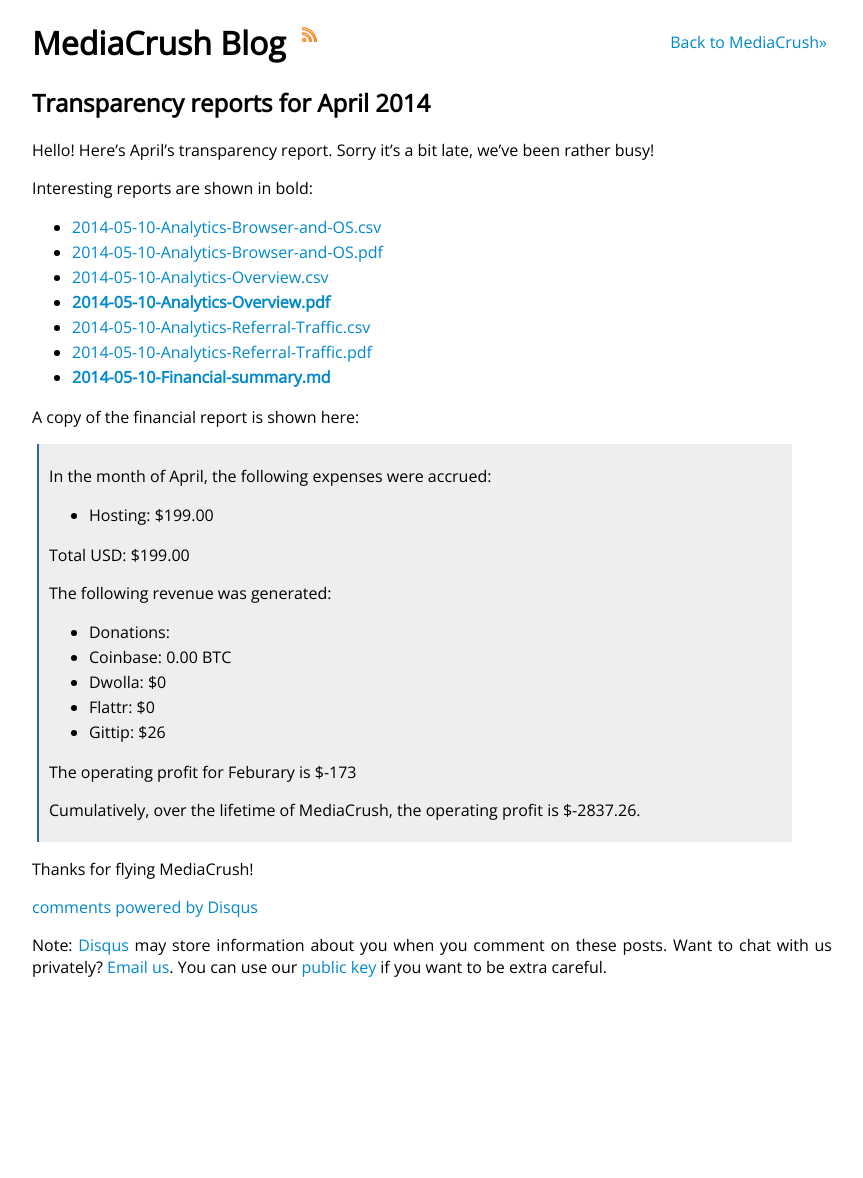
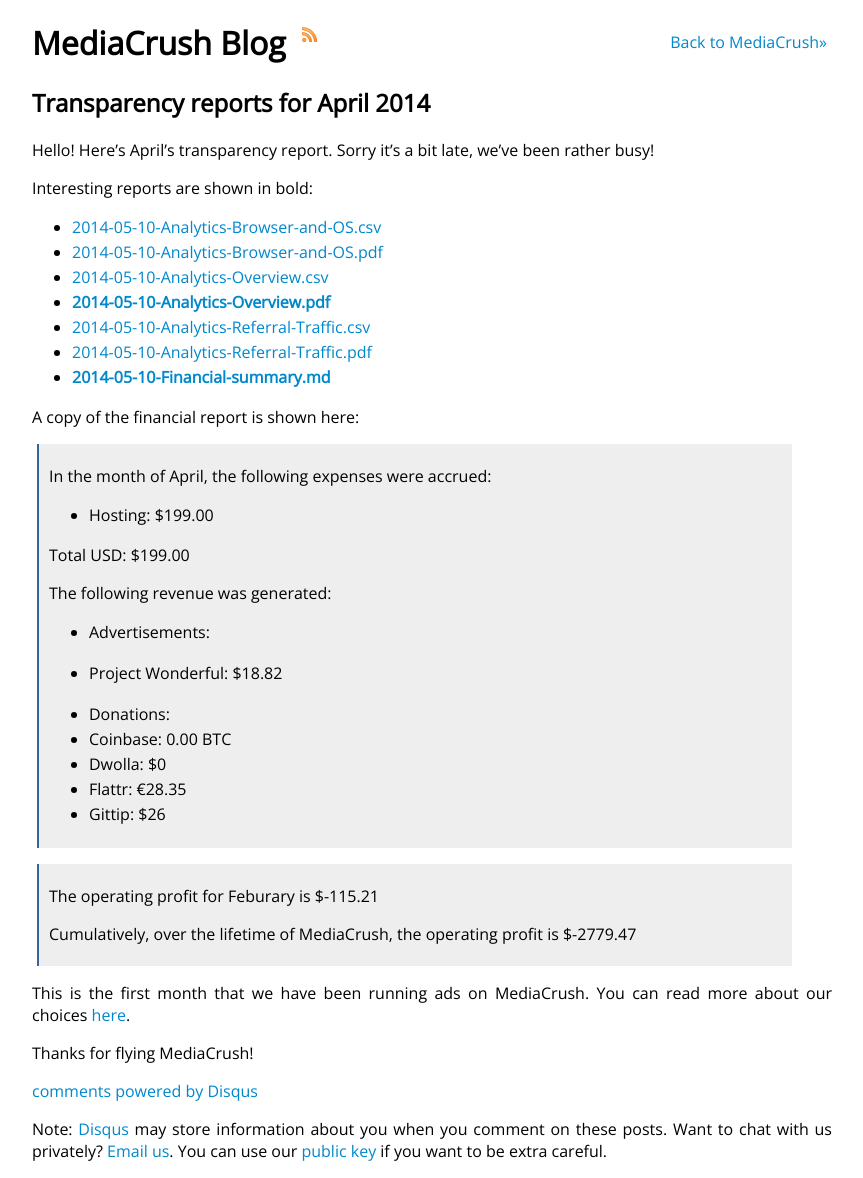
Before and after one commit to MediaCrush/mediacrush.github.io, a Jekyll site: the page built from _posts/2014-05-10-Transparency-reports.md, in a window 1280 px wide. Shown: the whole page, without its empty margins (208-1071 px from the left). Built offline with Jekyll 4.4.1, drawn with Linux system fonts in a browser that asks for light colours; Markdown is read by kramdown in place of the engine named in the settings; comment, search, counter and statistics services are not loaded; before the commit the page ends 994 px from its top, so only the background shows below that.

Commit message:
Corrected financial summary, mention advertisements

```diff
--- a/_posts/2014-05-10-Transparency-reports.md
+++ b/_posts/2014-05-10-Transparency-reports.md
@@ -25,14 +25,19 @@
 >
 >The following revenue was generated:
 >
+>* Advertisements:
+>  * Project Wonderful: $18.82
+>
 >* Donations:
 >  * Coinbase: 0.00 BTC
 >  * Dwolla: $0
->  * Flattr: $0
+>  * Flattr: €28.35
 >  * Gittip: $26
+
+>The operating profit for Feburary is $-115.21
 >
->The operating profit for Feburary is $-173
->
->Cumulatively, over the lifetime of MediaCrush, the operating profit is $-2837.26.
+>Cumulatively, over the lifetime of MediaCrush, the operating profit is $-2779.47
+
+This is the first month that we have been running ads on MediaCrush. You can read more about our choices [here](https://mediacru.sh/advertising).
 
 Thanks for flying MediaCrush!
```
